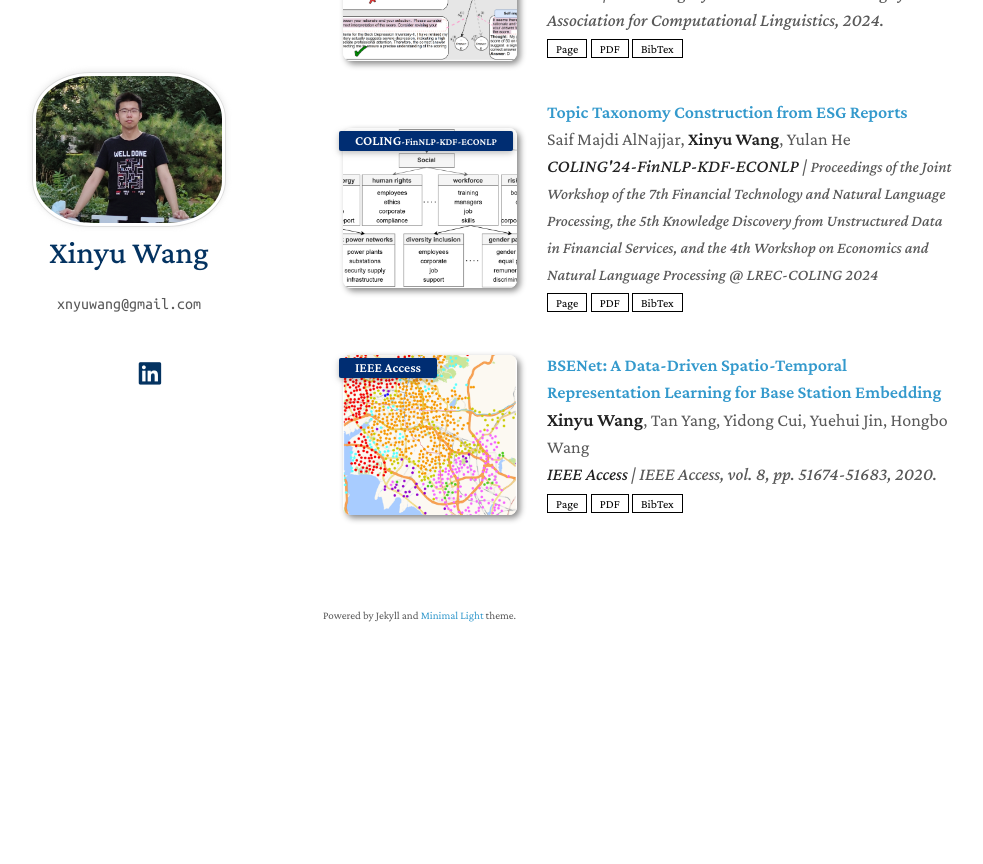
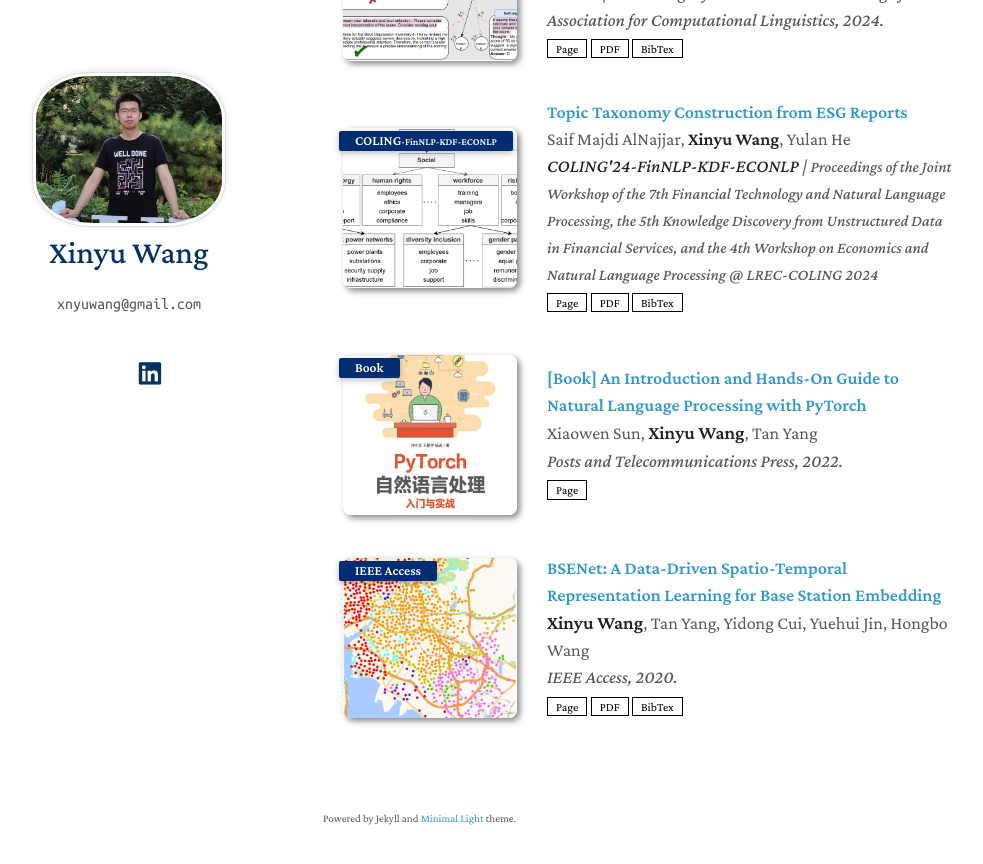
Before and after one commit to xnyuwg/xnyuwg.github.io, a Jekyll site: the page built from index.md, in a window 1280 px wide and 900 px high, scrolled down 1732 px. Shown: the top 864 px of the window, without its empty margins (147-1130 px from the left). Built offline with Jekyll 4.4.1, drawn with Linux system fonts in a browser that asks for light colours; nearby versions of some CDN libraries; a style sheet for code colours, icons or effects is not loaded; before the commit the page ends 2429 px from its top, so only the background shows below that.

Commit message:
update pub

```diff
--- a/_data/publications2.yml
+++ b/_data/publications2.yml
@@ -39,10 +39,18 @@ main:
     bibtex: ./assets/bib/coling2024.bib
     image: ./assets/img/coling2024.png
 
+  - title: "[Book] An Introduction and Hands-On Guide to Natural Language Processing with PyTorch"
+    authors: Xiaowen Sun, <strong style="font-weight:900;font-size:19px;">Xinyu Wang</strong>, Tan Yang
+    conference_short: Book
+    conference: Posts and Telecommunications Press, 2022.
+    page: https://www.epubit.com/bookDetails?id=UB7da415821f9de
+#    pdf: https://cread.jd.com/read/startRead.action?bookId=30825405&readType=1
+    image: ./assets/img/book2022.png
+
   - title: "BSENet: A Data-Driven Spatio-Temporal Representation Learning for Base Station Embedding"
     authors: <strong style="font-weight:900;font-size:19px;">Xinyu Wang</strong>, Tan Yang, Yidong Cui, Yuehui Jin, Hongbo Wang
     conference_short: IEEE Access
-    conference: <strong>IEEE Access</strong> | IEEE Access, vol. 8, pp. 51674-51683, 2020.
+    conference: IEEE Access, 2020.
     page: https://ieeexplore.ieee.org/document/9035435
     pdf: https://ieeexplore.ieee.org/stamp/stamp.jsp?arnumber=9035435
     bibtex: ./assets/bib/ieeeaccess2020xinyu.bib
--- a/_includes/publications.md
+++ b/_includes/publications.md
@@ -16,7 +16,7 @@
     {% endif %}
   </div>
   <div class="col-sm-9" style="position: relative;padding-right: 15px;padding-left: 20px;">
-      <div class="title"><a href="{{ link.pdf }}">{{ link.title }}</a></div>
+      <div class="title"><a href="{{ link.page }}">{{ link.title }}</a></div>
       <div class="author">{{ link.authors }}</div>
       <div class="periodical"><em>{{ link.conference }}</em>
       </div>
--- a/_includes/publications2.md
+++ b/_includes/publications2.md
@@ -16,7 +16,7 @@
     {% endif %}
   </div>
   <div class="col-sm-9" style="position: relative;padding-right: 15px;padding-left: 20px;">
-      <div class="title"><a href="{{ link.pdf }}">{{ link.title }}</a></div>
+      <div class="title"><a href="{{ link.page }}">{{ link.title }}</a></div>
       <div class="author">{{ link.authors }}</div>
       <div class="periodical"><em>{{ link.conference }}</em>
       </div>
```
Also changed, not shown: assets/img/book2022.png (added).
